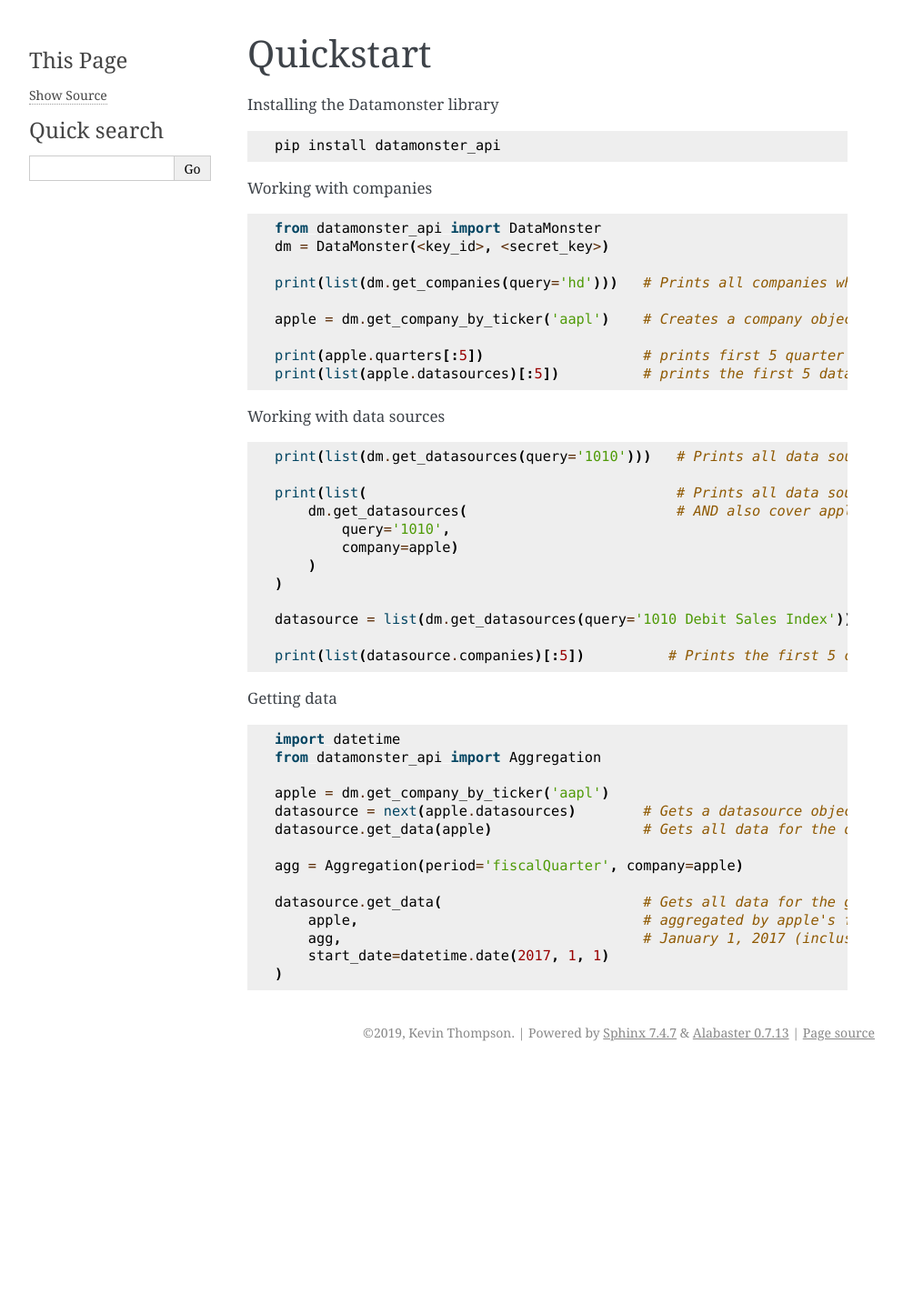
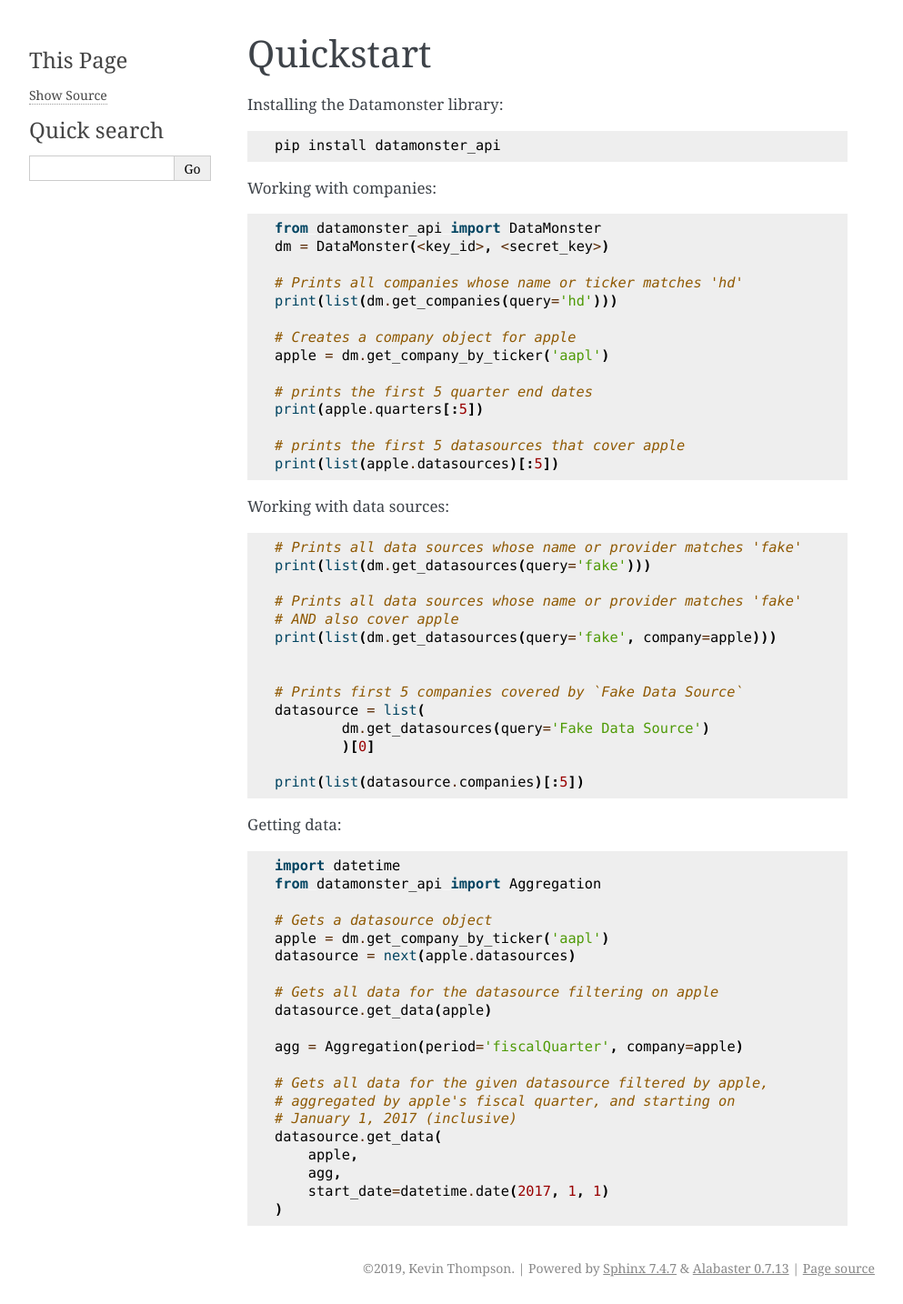
Before and after one commit to adaptivemgmt/datamonster-api, a Sphinx documentation site: the page built from docs/quickstart.rst, in a window 1280 px wide. Shown: the whole page at 91% size, without its empty margins (148-1141 px from the left). Built offline with Sphinx 7.4.7, drawn with Linux system fonts in a browser that asks for light colours; the version number is read from the project's files by our own code; before the commit the page ends 1175 px from its top, so only the background shows below that.

Commit message:
docs/evan/data-2836/elizabeth-edits (#34)
* Make extensive changes to the docs for the API. Includes various edits for formats and clarity, pulling out example code into its own .rst file, and rearranging the layout of the docs.

* reattempting last commit with pre-commit hooks

* compliance with pep8

* make revisions per eugene's suggestions, clean up example code

* compliance with pep8

* make minor final changes per eugene's recommendations

* anonymize hyperlinks to squash sphinx warnings

```diff
--- a/docs/index.rst
+++ b/docs/index.rst
@@ -17,3 +17,4 @@ This library eases the use of the Datamonster REST API via Python
 
    quickstart
    api
+   examples
--- a/docs/quickstart.rst
+++ b/docs/quickstart.rst
@@ -3,60 +3,73 @@
 Quickstart
 ----------
 
-Installing the Datamonster library
+Installing the Datamonster library:
 
 .. code::
 
         pip install datamonster_api
 
-Working with companies
+Working with companies:
 
 .. code::
 
         from datamonster_api import DataMonster
         dm = DataMonster(<key_id>, <secret_key>)
 
-        print(list(dm.get_companies(query='hd')))   # Prints all companies whose name or ticker matches 'hd'
+        # Prints all companies whose name or ticker matches 'hd'
+        print(list(dm.get_companies(query='hd')))
 
-        apple = dm.get_company_by_ticker('aapl')    # Creates a company object for apple
+        # Creates a company object for apple
+        apple = dm.get_company_by_ticker('aapl')
 
-        print(apple.quarters[:5])                   # prints first 5 quarter end dates
-        print(list(apple.datasources)[:5])          # prints the first 5 datasources that cover apple
+        # prints the first 5 quarter end dates
+        print(apple.quarters[:5])
+
+        # prints the first 5 datasources that cover apple
+        print(list(apple.datasources)[:5])
 
 
-Working with data sources
+Working with data sources:
 
 .. code::
 
-        print(list(dm.get_datasources(query='1010')))   # Prints all data sources whose name or provider matches '1010'
+        # Prints all data sources whose name or provider matches 'fake'
+        print(list(dm.get_datasources(query='fake')))
 
-        print(list(                                     # Prints all data sources whose name or provider matches '1010'
-            dm.get_datasources(                         # AND also cover apple
-                query='1010',
-                company=apple)
-            )
-        )
-
-        datasource = list(dm.get_datasources(query='1010 Debit Sales Index'))[0]
-
-        print(list(datasource.companies)[:5])          # Prints the first 5 companies covered by `1010 Debit Sales Index`
+        # Prints all data sources whose name or provider matches 'fake'
+        # AND also cover apple
+        print(list(dm.get_datasources(query='fake', company=apple)))
 
 
-Getting data
+        # Prints first 5 companies covered by `Fake Data Source`
+        datasource = list(
+                dm.get_datasources(query='Fake Data Source')
+                )[0]
+
+        print(list(datasource.companies)[:5])
+
+
+Getting data:
 
 .. code::
 
         import datetime
         from datamonster_api import Aggregation
 
+        # Gets a datasource object
         apple = dm.get_company_by_ticker('aapl')
-        datasource = next(apple.datasources)        # Gets a datasource object
-        datasource.get_data(apple)                  # Gets all data for the datasource filtering on apple
+        datasource = next(apple.datasources)
+
+        # Gets all data for the datasource filtering on apple
+        datasource.get_data(apple)
 
         agg = Aggregation(period='fiscalQuarter', company=apple)
 
-        datasource.get_data(                        # Gets all data for the given datasource filtered by apple,
-            apple,                                  # aggregated by apple's fiscal quarter, and starting on
-            agg,                                    # January 1, 2017 (inclusive)
+        # Gets all data for the given datasource filtered by apple,
+        # aggregated by apple's fiscal quarter, and starting on
+        # January 1, 2017 (inclusive)
+        datasource.get_data(
+            apple,
+            agg,
             start_date=datetime.date(2017, 1, 1)
         )
```
Also changed, not shown: docs/api.rst (+10 -5 lines), docs/examples.rst (added, +231 -0 lines), 5 other files.
